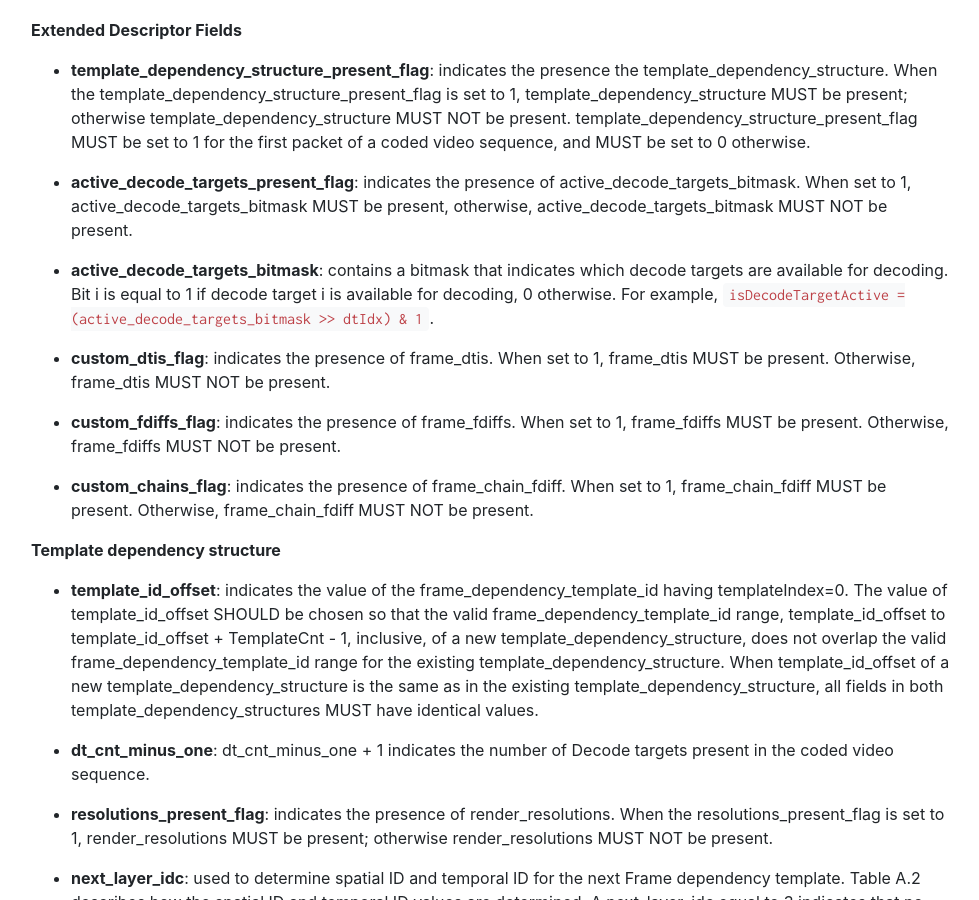
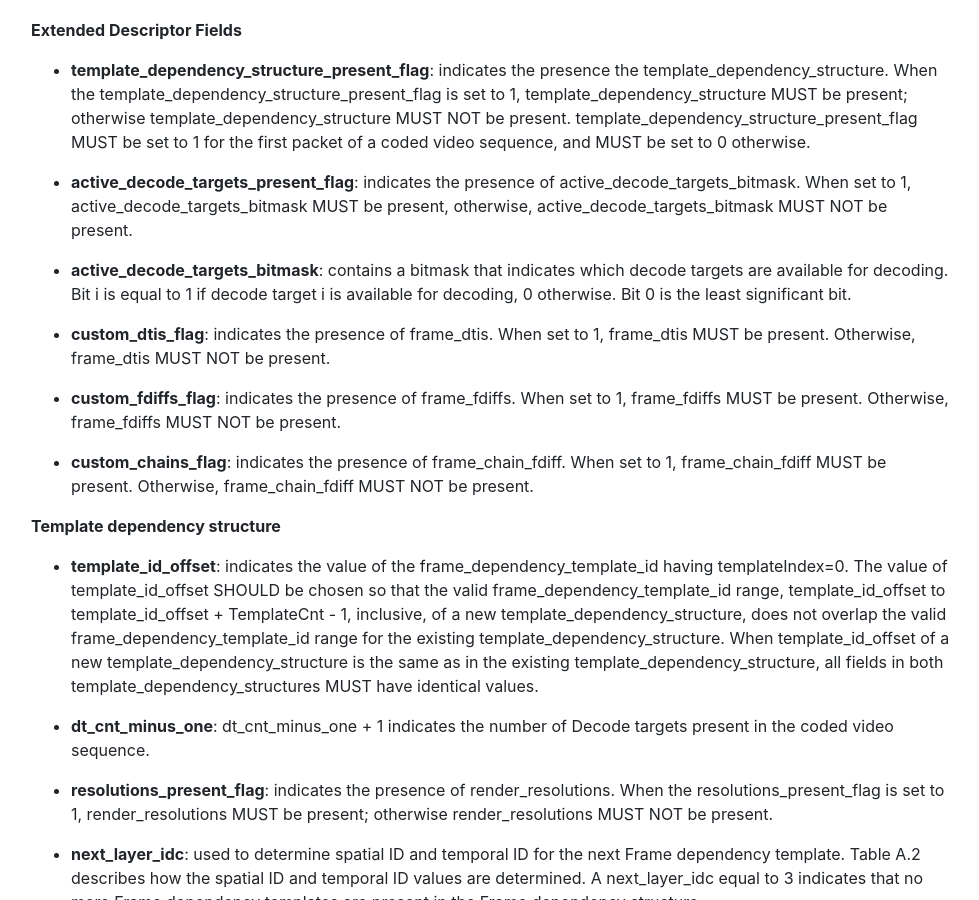
Before and after one commit to AOMediaCodec/av1-rtp-spec, a Jekyll site: the page built from index.md, in a window 1280 px wide and 900 px high, scrolled down 30910 px. Shown: the whole window, without its empty margins (54-1033 px from the left). Built offline with Jekyll 4.4.1, drawn with Linux system fonts in a browser that asks for light colours; nearby versions of some CDN libraries; some of the changed text lies outside the part shown.

Commit message:
clarify adtb bit order by calling out LSB

```diff
--- a/av1-rtp-spec.md
+++ b/av1-rtp-spec.md
@@ -1180,7 +1180,7 @@
 
 * **active_decode_targets_present_flag**: indicates the presence of active_decode_targets_bitmask. When set to 1, active_decode_targets_bitmask MUST be present, otherwise, active_decode_targets_bitmask MUST NOT be present.
 
-* **active_decode_targets_bitmask**: contains a bitmask that indicates which decode targets are available for decoding. Bit i is equal to 1 if decode target i is available for decoding, 0 otherwise. For example, <code>isDecodeTargetActive = (active_decode_targets_bitmask >> dtIdx) & 1</code>.
+* **active_decode_targets_bitmask**: contains a bitmask that indicates which decode targets are available for decoding. Bit i is equal to 1 if decode target i is available for decoding, 0 otherwise. Bit 0 is the least significant bit.
 
 * **custom_dtis_flag**: indicates the presence of frame_dtis. When set to 1, frame_dtis MUST be present. Otherwise, frame_dtis MUST NOT be present.
 
```
Also changed, not shown: other parts of av1-rtp-spec.md (+1 -1 lines).
